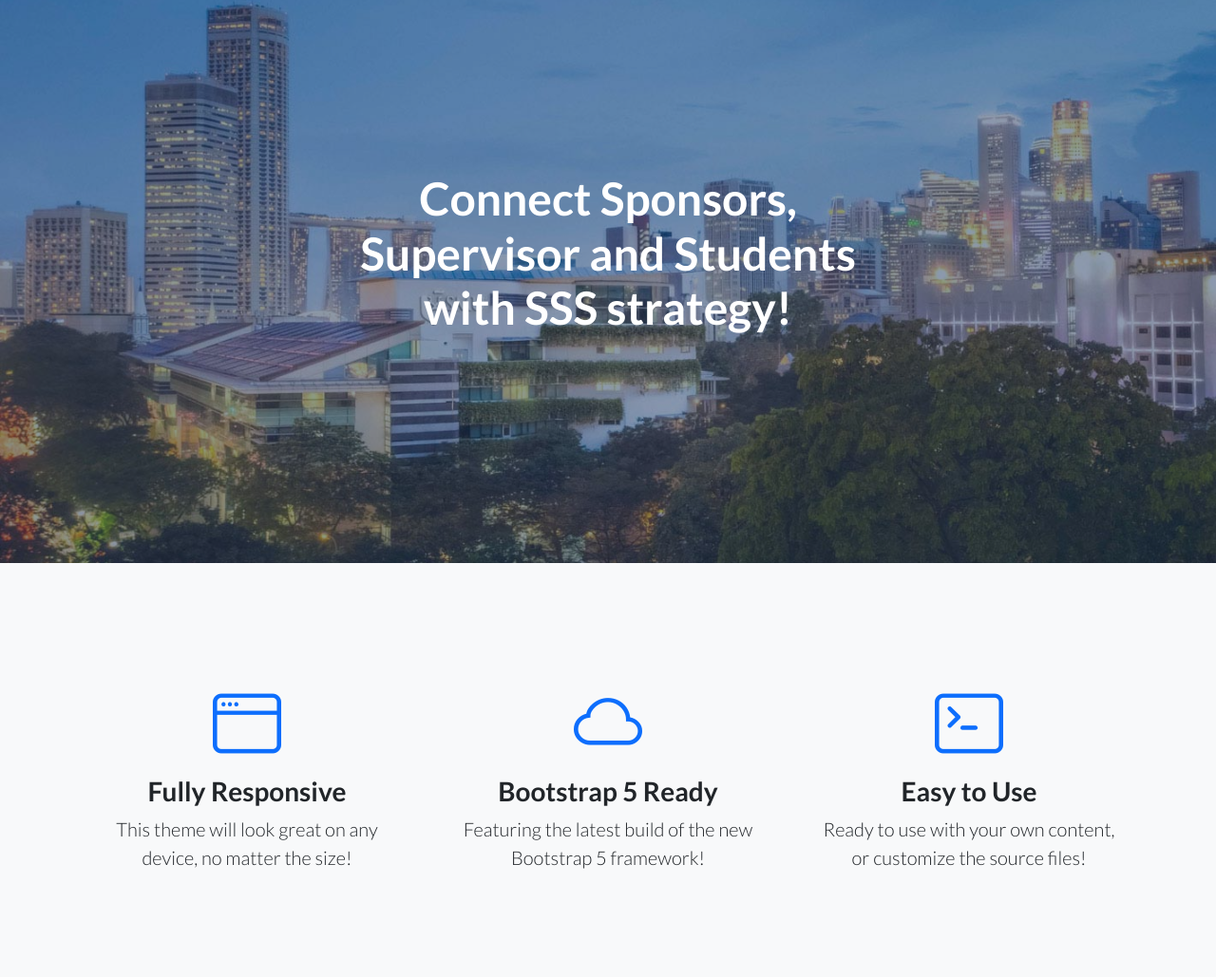
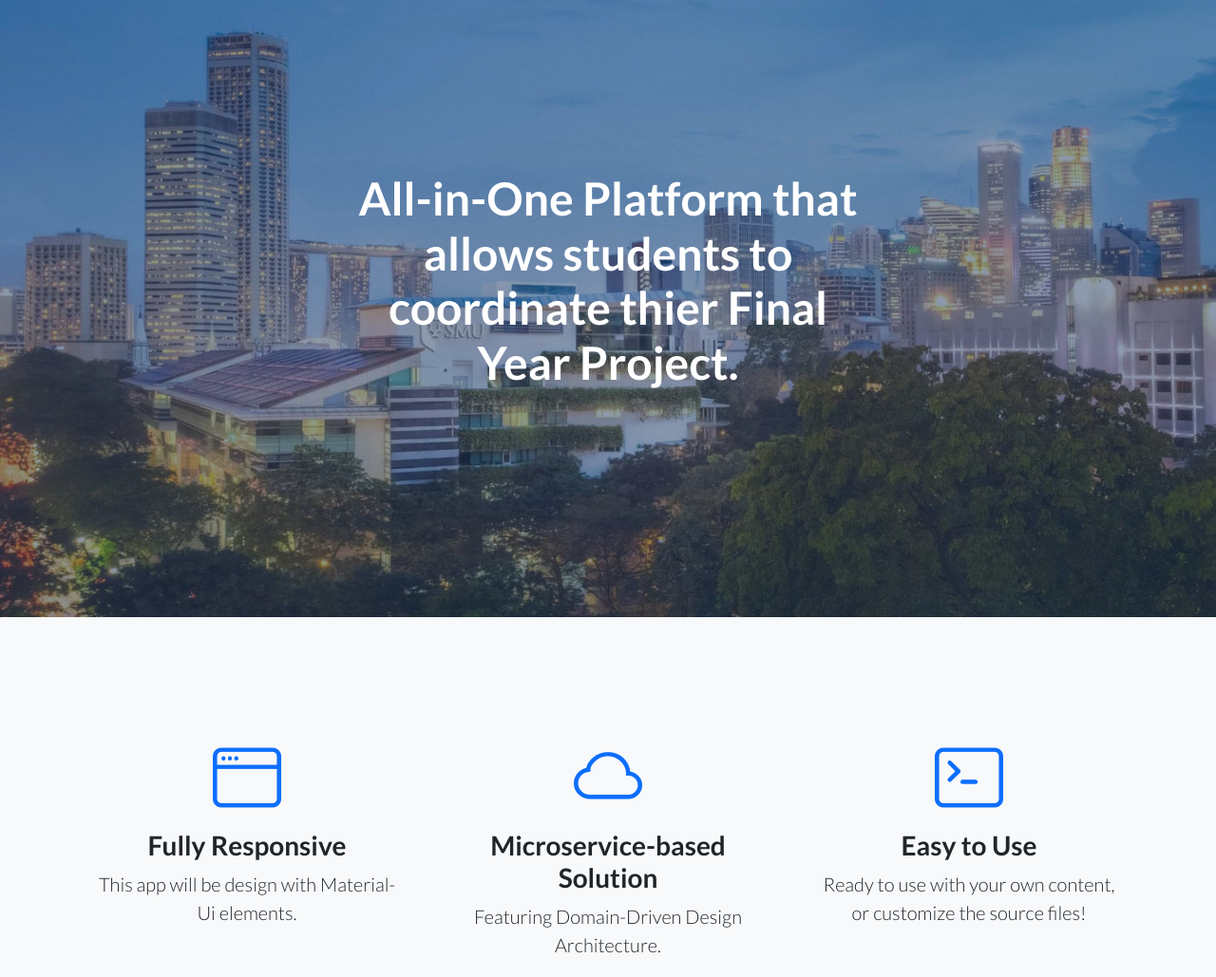
Before and after one commit to smusg-ispx/www.ispx.cloud, a plain HTML site: page index.html in a window 1280 px wide. Shown: the part 78-1107 px from the top of the page at 95% size. Drawn offline with nearby package versions, Linux system fonts and the light colour scheme.

Commit message:
small update

```diff
--- a/index.html
+++ b/index.html
@@ -34,7 +34,7 @@
                 <div class="col-xl-6">
                     <div class="text-center text-white">
                         <!-- Page heading-->
-                        <h1 class="mb-5">Connect Sponsors, Supervisor and Students with SSS strategy!</h1>
+                        <h1 class="mb-5">All-in-One Platform that allows students to coordinate thier Final Year Project.</h1>
                     </div>
                 </div>
             </div>
@@ -48,14 +48,14 @@
                     <div class="features-icons-item mx-auto mb-5 mb-lg-0 mb-lg-3">
                         <div class="features-icons-icon d-flex"><i class="bi-window m-auto text-primary"></i></div>
                         <h3>Fully Responsive</h3>
-                        <p class="lead mb-0">This theme will look great on any device, no matter the size!</p>
+                        <p class="lead mb-0">This app will be design with Material-Ui elements.</p>
                     </div>
                 </div>
                 <div class="col-lg-4">
                     <div class="features-icons-item mx-auto mb-5 mb-lg-0 mb-lg-3">
                         <div class="features-icons-icon d-flex"><i class="bi-cloud m-auto text-primary"></i></div>
-                        <h3>Bootstrap 5 Ready</h3>
-                        <p class="lead mb-0">Featuring the latest build of the new Bootstrap 5 framework!</p>
+                        <h3>Microservice-based Solution</h3>
+                        <p class="lead mb-0">Featuring Domain-Driven Design Architecture.</p>
                     </div>
                 </div>
                 <div class="col-lg-4">
@@ -82,7 +82,7 @@
             <div class="row g-0">
                 <div class="col-lg-6 text-white showcase-img" style="background-image: url('assets/img/bg-showcase-2.jpg')"></div>
                 <div class="col-lg-6 my-auto showcase-text">
-                    <h2>Updated For Bootstrap 5</h2>
+                    <h2>Cloud based</h2>
                     <p class="lead mb-0">Newly improved, and full of great utility classes, Bootstrap 5 is leading the way in mobile responsive web development! All of the themes on Start Bootstrap are now using Bootstrap 5!</p>
                 </div>
             </div>
```
